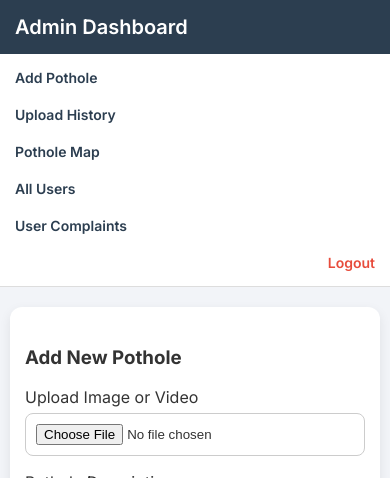
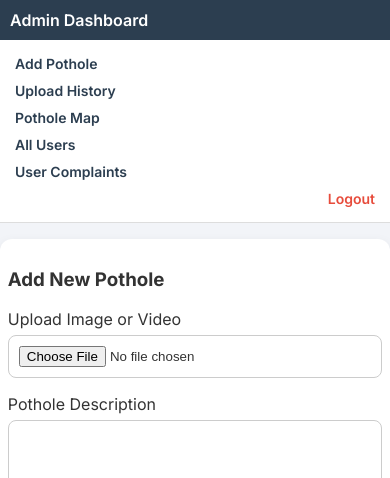
Before and after one commit to sanketpatil9901/pothole-detection, a Flask app: page / in a window 390 px wide. Shown: the top 478 px of the page. Run offline with Flask 3, Linux system fonts and the light colour scheme; the visitor is signed in with stand-in values (Sample User, id 1); data that the repository does not hold is empty; some libraries are stand-ins or nearby versions.

Commit message:
Update admin_dashboard.html  with new logic

```diff
--- a/templates/admin_dashboard.html
+++ b/templates/admin_dashboard.html
@@ -3,9 +3,10 @@
 
 <head>
     <title>Admin Dashboard</title>
+    <meta name="viewport" content="width=device-width, initial-scale=1.0"/>
     <link rel="stylesheet" href="https://unpkg.com/leaflet/dist/leaflet.css" />
     <link href="https://fonts.googleapis.com/css2?family=Inter:wght@400;600;700&display=swap" rel="stylesheet">
-        <style>
+    <style>
         body {
             font-family: 'Inter', sans-serif;
             background: #f2f4f8;
@@ -145,7 +146,17 @@
             display: list-item;
         }
 
+        .preview img,
+        .preview video {
+            max-width: 100% !important;
+        }
+
         /* ----------- Responsive Styles ----------- */
+        @media screen and (max-width: 900px) {
+            .section {
+                max-width: 98vw;
+            }
+        }
         @media screen and (max-width: 768px) {
             h2 {
                 font-size: 20px;
@@ -156,6 +167,7 @@
                 flex-direction: column;
                 align-items: flex-start;
                 padding: 10px 15px;
+                gap: 0;
             }
 
             .nav a {
@@ -164,14 +176,20 @@
             }
 
             .section {
-                padding: 20px 15px;
-                margin: 20px 10px;
+                padding: 16px 5vw;
+                margin: 16px 0;
+                max-width: 100vw;
             }
 
             table {
                 display: block;
                 overflow-x: auto;
                 white-space: nowrap;
+                font-size: 13px;
+            }
+
+            th, td {
+                padding: 8px;
             }
 
             form input[type="submit"] {
@@ -180,12 +198,30 @@
 
             #map,
             #leafletMap {
-                height: 300px;
+                height: 250px !important;
+                min-height: 180px !important;
+                width: 100vw !important;
+                margin-left: -5vw;
+                border-radius: 0;
             }
 
             .preview img,
             .preview video {
                 max-width: 100% !important;
+            }
+        }
+        @media screen and (max-width: 480px) {
+            h2 {
+                font-size: 16px;
+                padding: 10px;
+            }
+            .section {
+                padding: 10px 2vw;
+            }
+            #map,
+            #leafletMap {
+                height: 180px !important;
+                min-height: 120px !important;
             }
         }
     </style>
@@ -394,7 +430,7 @@
             }).addTo(map);
 
             var potholes = [
-                // Example: {latitude: ..., longitude: ..., description: "...", image_path: "..."}
+                // Example: {latitude: ..., longitude: ..., description: "...", image_path: "...}
             ];
             potholes.forEach(function (p) {
                 L.marker([p.latitude, p.longitude]).addTo(map)
```
